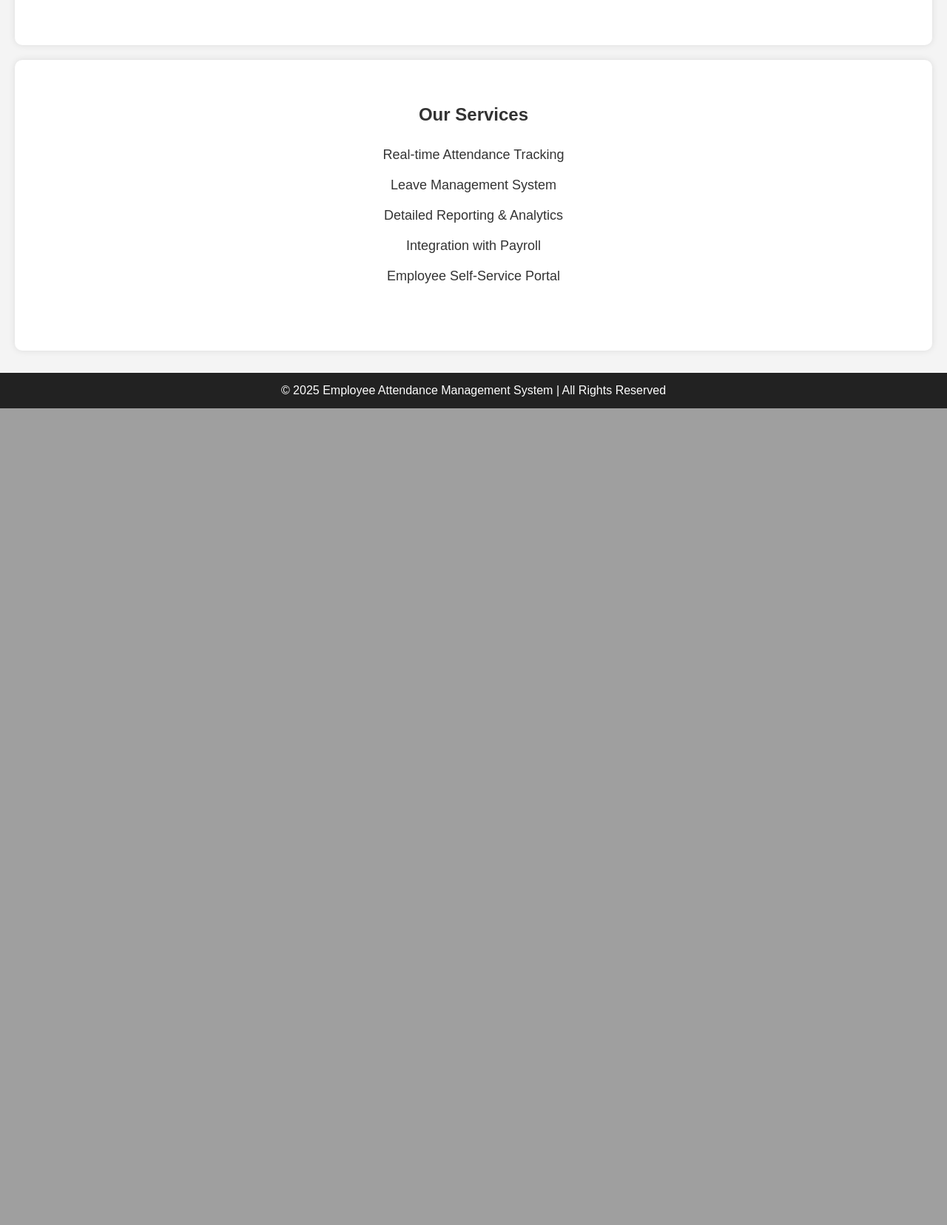
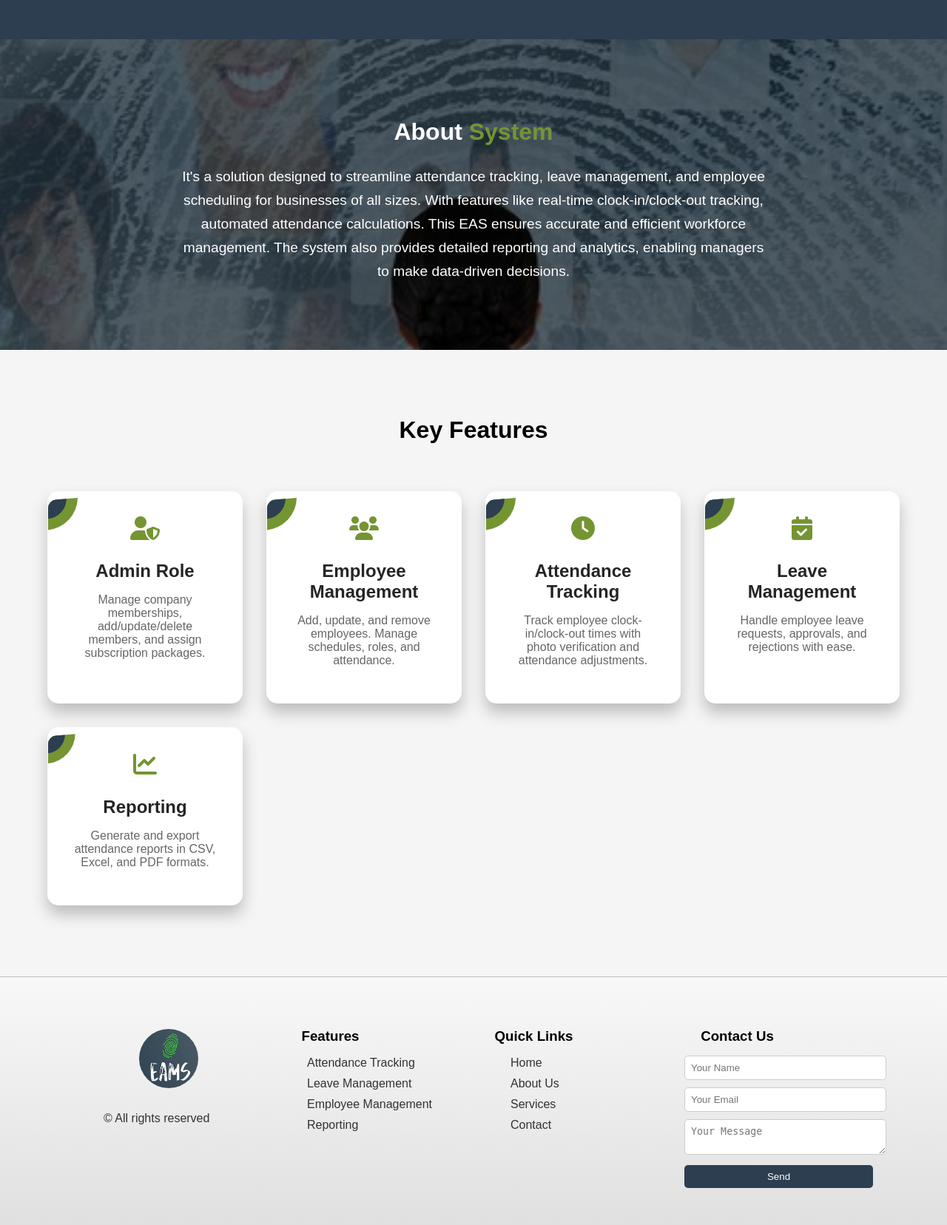
Before and after one commit to ZainAli909192/EAS, a PHP site: page /html/ in a window 1280 px wide. Shown: the part 909-2565 px from the top of the page at 74% size. Before the commit the page ends 1461 px from the top, so only its background shows below. Run offline with PHP 8.4, Linux system fonts and the light colour scheme.

Commit message:
All design files html css and js

```diff
--- a/css/index.css
+++ b/css/index.css
@@ -532,6 +539,7 @@ body {
   font-size: 1.2em;
   margin: 10px 0;
 z-index: 22;
+line-height: 2rem;
 }
 
 /* Slanted Shape */
@@ -544,75 +552,6 @@ z-index: 22;
   z-index: -4;
 }
 
-/* Footer */
-footer {
-  background: var(--primary-color);
-  color: white;
-  padding: 30px 20px;
-  text-align: center;
-}
-
-.footer-container {
-  display: flex;
-  justify-content: space-around;
-  flex-wrap: wrap;
-}
-
-.quick-links h3, .contact-form h3 {
-  font-size: 1.2em;
-  margin-bottom: 10px;
-}
-
-.quick-links ul {
-  list-style: none;
-  padding: 0;
-}
-
-.quick-links ul li {
-  margin: 5px 0;
-}
-
-.quick-links ul li a {
-  color: white;
-  text-decoration: none;
-}
-
-.quick-links ul li a:hover {
-  text-decoration: underline;
-}
-
-/* Contact Form */
-.contact-form form {
-  display: flex;
-  flex-direction: column;
-}
-
-.contact-form input,
-.contact-form textarea {
-  width: 100%;
-  padding: 10px;
-  margin: 5px 0;
-  border: none;
-  border-radius: 5px;
-}
-
-.contact-form button {
-  background: hsl(80, 50%, 30%);
-  color: white;
-  border: none;
-  padding: 10px;
-  cursor: pointer;
-  outline: none;
-}
-
-.contact-form button:hover {
-  background: hsl(80, 50%, 35%);
-}
-
-.rights {
-  margin-top: 20px;
-  font-size: 0.9em;
-}
 
 .main-box {
   display: flex;
@@ -620,16 +559,11 @@ footer {
 }
 
 /* new footer  */
-* {
-  margin: 0;
-  padding: 0;
-  box-sizing: border-box;
-  font-family: Arial, sans-serif;
-}
 
 footer {
   background: linear-gradient(to bottom, #f8f8f8, #e0e0e0);
   padding: 40px 20px;
+  border-top: 1px solid rgb(191, 190, 190);
 }
 
 .footer-container {
@@ -648,16 +582,25 @@ footer {
 
 .footer-column h3 {
   margin-bottom: 15px;
+  color: black;
+  margin-left: -7rem;
+  text-align: center;
 }
 
 .footer-column ul {
   list-style: none;
+text-align: left;
 }
 
 .footer-column ul li {
   margin-bottom: 10px;
+
 }
 
+.footer-column ul li a:hover {
+  color: var(--accent-color);
+  cursor: pointer;
+}
 .footer-column ul li a {
   text-decoration: none;
   color: #333;
@@ -671,11 +614,17 @@ footer {
   border: 1px solid #ccc;
   border-radius: 5px;
 }
-
+footer img{
+  height: 80px;
+  width: 80px;
+  transform: translateY(20px);
+border-radius: 50%;
+margin-bottom: 2rem;
+}
 .footer-column form button {
   width: 100%;
   padding: 8px;
-  background: #333;
+  background: var(--primary-color);
   color: white;
   border: none;
   border-radius: 5px;
--- a/html/add-employee.html
+++ b/html/add-employee.html
@@ -32,7 +32,7 @@
 
         <li><a href="attendance.html">Mark Attendance</a></li>
         <li><a href="apply-leave.html">Apply Leave</a></li>
-        <li><a href="profile.html">Update Profile</a></li>
+        <li><a href="./">Logout</a></li>
       </ul>
 
     </nav>
--- a/html/apply-leave.html
+++ b/html/apply-leave.html
@@ -31,12 +31,9 @@
         <li><a href="leave-management.html">Leave Management</a></li>
         <li><a href="reporting.html">Reports</a></li>
         <li><a href="profile.html">Profile</a></li>
-      </ul>
-
-      <ul>
         <li><a href="attendance.html">Mark Attendance</a></li>
         <li><a href="leave-management.html">Apply Leave</a></li>
-        <li><a href="profile.html">Update Profile</a></li>
+        <li><a href="./">Logout</a></li>
       </ul>
 
     </nav>
--- a/html/attendance.html
+++ b/html/attendance.html
@@ -30,12 +30,10 @@
         <li><a href="leave-management.html">Leave Management</a></li>
         <li><a href="reporting.html">Reports</a></li>
         <li><a href="profile.html">Profile</a></li>
-      </ul>
 
-      <ul>
         <li><a href="attendance.html">Mark Attendance</a></li>
         <li><a href="apply-leave.html">Apply Leave</a></li>
-        <li><a href="profile.html">Update Profile</a></li>
+        <li><a href="./">Logout</a></li>
       </ul>
 
     </nav>
--- a/html/employee-management.html
+++ b/html/employee-management.html
@@ -25,16 +25,14 @@
         like from first or second, one will show at a time-->
       <ul>
         <li><a href="employee-management.html">Manage Employees</a></li>
+        <li><a href="profile.html">Profile</a></li>
         <li><a href="attendance.html">Attendance</a></li>
         <li><a href="leave-management.html">Leave Management</a></li>
         <li><a href="reporting.html">Reports</a></li>
-        <li><a href="profile.html">Profile</a></li>
-
         <li><a href="attendance.html">Mark Attendance</a></li>
         <li><a href="apply-leave.html">Apply Leave</a></li>
-        <li><a href="profile.html">Update Profile</a></li>
+        <li><a href="./">Logout</a></li>
       </ul>
-
     </nav>
   </header>
 
--- a/html/index.html
+++ b/html/index.html
@@ -1,135 +1,221 @@
 <!DOCTYPE html>
 <html lang="en">
 <head>
-    <meta charset="UTF-8">
-    <meta name="viewport" content="width=device-width, initial-scale=1.0">
-    <title>Employee Attendance Management System</title>
-    <style>
-        * {
-            margin: 0;
-            padding: 0;
-            box-sizing: border-box;
-            font-family: Arial, sans-serif;
-            scroll-behavior: smooth;
-        }
-
-        body {
-            background-color: #f4f4f4;
-            color: #333;
-        }
-
-        /* Header & Navigation */
-        header {
-            background: #333;
-            color: white;
-            text-align: center;
-            padding: 20px;
-            font-size: 24px;
-        }
-
-        nav {
-            display: flex;
-            justify-content: center;
-            background: #444;
-            padding: 10px;
-            position: sticky;
-            top: 0;
-            width: 100%;
-            z-index: 1000;
-        }
-
-        nav a {
-            color: white;
-            text-decoration: none;
-            padding: 10px 20px;
-            margin: 0 10px;
-            background: #555;
-            border-radius: 5px;
-            transition: 0.3s;
-        }
-
-        nav a:hover {
-            background: #777;
-        }
-
-        /* Sections */
-        section {
-            padding: 60px;
-            text-align: center;
-        }
-
-        #home {
-            background: url('background.jpg') no-repeat center center/cover;
-            color: white;
-            height: 80vh;
-            display: flex;
-            flex-direction: column;
-            justify-content: center;
-            align-items: center;
-        }
-
-        #about, #services {
-            background: white;
-            box-shadow: 0px 0px 10px rgba(0, 0, 0, 0.1);
-            margin: 20px;
-            border-radius: 10px;
-        }
-
-        #services ul {
-            list-style: none;
-            padding: 20px;
-        }
-
-        #services ul li {
-            font-size: 18px;
-            padding: 10px;
-        }
-
-        /* Footer */
-        footer {
-            background: #222;
-            color: white;
-            text-align: center;
-            padding: 15px;
-            margin-top: 30px;
-        }
-
-    </style>
+  <meta charset="UTF-8">
+  <meta name="viewport" content="width=device-width, initial-scale=1.0">
+  <title>Membership Management System</title>
+  <link rel="stylesheet" href="../css/index.css">
+  <link rel="stylesheet" href="https://cdnjs.cloudflare.com/ajax/libs/font-awesome/6.0.0/css/all.min.css">
 </head>
 <body>
+  <!-- Navbar -->
+  <nav class="navbar">
+    <div class="navbar-logo">
+      <img src="../img/logo.jpg" alt="Logo">
+    </div>
+    <ul class="navbar-links">
+      <li><a href="#features"> Home</a></li>
+      <li><a href="#features"> About us</a></li>
+      <li><a href="#features"> Features</a></li>
+      <li><a href="#contact"> Contact</a></li>
+    </ul>
+    <a href="./login.html" class="navbar-button">
+      <button class="btn-primary"><i class="fas fa-sign-in-alt"></i> Login</button>
+    </a>
+    <div class="navbar-toggle">
+      <div class="bar"></div>
+      <div class="bar"></div>
+      <div class="bar"></div>
+    </div>
+  </nav>
 
-    <header>Employee Attendance Management System</header>
+  <!-- Hero Section -->
+  <section class="hero">
+    <div class="hero-content">
+      <h1>Welcome to the Employees Management System</h1>
+      <p>Efficiently manage your employees, attendance, and leave requests with our all-in-one solution.</p>
+      <div class="hero-buttons">
+        <a href="./register.html" class="btn-primary">Get Started</a>
+        <a href="#features" class="btn-primary">Learn More</a>
+      </div>
+    </div>
+    <div class="hero-image">
+      <img src="https://img.freepik.com/free-photo/businessman-using-application-contact-with-his-colleagues_1134-644.jpg?ga=GA1.1.572590152.1728395548&semt=ais_hybrid" alt="Membership Management">
+    </div>
+    <!-- Curvy Background SVG -->
 
-    <nav>
-        <a href="#home">Home</a>
-        <a href="#about">About</a>
-        <a href="#services">Services</a>
-    </nav>
+    <div class="curvy-bg">
+      <svg viewBox="0 0 1440 160" xmlns="http://www.w3.org/2000/svg">
+        <path
+          fill="var(--primary-color)"
+          fill-opacity="1"
+          d="M0,80L48,74.6C96,69,192,58,288,64C384,70,480,90,576,90.6C672,90,768,70,864,64C960,58,1056,70,1152,74.6C1248,80,1344,80,1392,80L1440,80L1440,160L1392,160C1344,160,1248,160,1152,160C1056,160,960,160,864,160C768,160,672,160,576,160C480,160,384,160,288,160C192,160,96,160,48,160L0,160Z"
+        ></path>
+      </svg>
+    </div>
+  </section>
 
-    <section id="home">
-        <h1>Welcome to Our Employee Attendance System</h1>
-        <p>Manage employee attendance efficiently and seamlessly.</p>
-    </section>
+  <!-- Hero Section 2 -->
+  <section class="hero hero2">
+    <div class="hero-image">
+      <img src="https://img.freepik.com/premium-vector/video-call-conference-working-from-home-colleagues-different-nationalities-ages-talk_976307-2922.jpg?ga=GA1.1.572590152.1728395548&semt=ais_hybrid" alt="Membership Management">
+    </div>
 
-    <section id="about">
-        <h2>About Us</h2>
-        <p>Our Employee Attendance Management System helps organizations track employee attendance, leave management, and reporting efficiently. Our goal is to improve workforce management through an easy-to-use system.</p>
-    </section>
+    <div class="hero-content">
+      <h2>Transform Your Business with Our All-in-One Solution</h2>
+      <p>Streamline your employee management, attendance tracking, and leave requests with our cutting-edge platform. Say goodbye to tedious paperwork and hello to increased productivity!</p>
+      <div class="curvy-bg">
+        <svg viewBox="0 0 1440 160" xmlns="http://www.w3.org/2000/svg">
+          <path
+            fill="var(--primary-color)"
+            fill-opacity="1"
+            d="M0,80L48,74.6C96,69,192,58,288,64C384,70,480,90,576,90.6C672,90,768,70,864,64C960,58,1056,70,1152,74.6C1248,80,1344,80,1392,80L1440,80L1440,160L1392,160C1344,160,1248,160,1152,160C1056,160,960,160,864,160C768,160,672,160,576,160C480,160,384,160,288,160C192,160,96,160,48,160L0,160Z"
+          ></path>
+        </svg>
+      </div>
+    </div>
+    <!-- Curvy Background SVG -->
 
-    <section id="services">
-        <h2>Our Services</h2>
-        <ul>
-            <li>Real-time Attendance Tracking</li>
-            <li>Leave Management System</li>
-            <li>Detailed Reporting & Analytics</li>
-            <li>Integration with Payroll</li>
-            <li>Employee Self-Service Portal</li>
-        </ul>
-    </section>
+  </section>
 
+    <!-- About Section -->
+    <section class="about">
+      <div class="about-content">
+          <h2>About <span style="color: var(--accent-color)">System</span></h2>
+
+          <div class="main-box">
+
+            <p class="brief">
+              It's a  solution designed to streamline attendance tracking,
+            leave management, and employee scheduling for businesses of all sizes.
+            With features like real-time clock-in/clock-out tracking,
+            automated attendance calculations. This EAS ensures accurate and efficient
+             workforce management. The system also provides detailed reporting and analytics,
+             enabling managers to make data-driven decisions.
+          </p>
+        </div>
+      </div>
+  </section>
+
+<!-- Features Section -->
+<section id="features" class="features">
+
+  <h2>Key Features</h2>
+
+    <div class="features-grid">
+      <!-- Feature 1: Admin Role -->
+      <div class="feature-card">
+        <div class="feature-icon">
+          <i class="fas fa-user-shield"></i>
+        </div>
+        <h3>Admin Role</h3>
+        <p>Manage company memberships, add/update/delete members, and assign subscription packages.</p>
+      </div>
+
+      <!-- Feature 2: Employee Management -->
+      <div class="feature-card">
+        <div class="feature-icon">
+          <i class="fas fa-users"></i>
+        </div>
+        <h3>Employee Management</h3>
+        <p>Add, update, and remove employees. Manage schedules, roles, and attendance.</p>
+      </div>
+
+      <!-- Feature 3: Attendance Tracking -->
+      <div class="feature-card">
+        <div class="feature-icon">
+          <i class="fas fa-clock"></i>
+        </div>
+        <h3>Attendance Tracking</h3>
+        <p>Track employee clock-in/clock-out times with photo verification and attendance adjustments.</p>
+      </div>
+
+      <!-- Feature 4: Leave Management -->
+      <div class="feature-card">
+        <div class="feature-icon">
+          <i class="fas fa-calendar-check"></i>
+        </div>
+        <h3>Leave Management</h3>
+        <p>Handle employee leave requests, approvals, and rejections with ease.</p>
+      </div>
+
+      <!-- Feature 5: Reporting -->
+      <div class="feature-card">
+        <div class="feature-icon">
+          <i class="fas fa-chart-line"></i>
+        </div>
+        <h3>Reporting</h3>
+        <p>Generate and export attendance reports in CSV, Excel, and PDF formats.</p>
+      </div>
+    </div>
+
+  </section>
+
+  <!-- About Section -->
+  <!-- <section id="about" class="about">
+    <h2>About the System</h2>
+    <p>
+      Our Membership Management System is designed to streamline the management of company memberships, employees, attendance, and leave requests. Whether you're an admin managing multiple companies or a company admin managing employees, our system provides the tools you need to stay organized and efficient.
+    </p>
+  </section> -->
+
+    <!-- Footer Section -->
     <footer>
-        &copy; 2025 Employee Attendance Management System | All Rights Reserved
+        <div class="footer-container">
+            <!-- Features Section -->
+            <div class="footer-column">
+                <img  src="../img/logo.jpg" alt="">
+                <ul>
+
+               <li>
+
+                 <a href="./">&copy; All rights reserved</a>
+               </li>
+                </ul>
+            </div>
+            <div class="footer-column">
+                <h3>Features</h3>
+                <ul>
+                    <li><a href="#">Attendance Tracking</a></li>
+                    <li><a href="#">Leave Management</a></li>
+                    <li><a href="#">Employee Management</a></li>
+                    <li><a href="#">Reporting</a></li>
+                </ul>
+            </div>
+
+            <!-- Quick Links Section -->
+            <div class="footer-column">
+                <h3>Quick Links</h3>
+                <ul>
+                    <li><a href="#">Home</a></li>
+                    <li><a href="#">About Us</a></li>
+                    <li><a href="#">Services</a></li>
+                    <li><a href="#">Contact</a></li>
+                </ul>
+            </div>
+
+            <!-- Contact Form -->
+            <div class="footer-column">
+                <h3>Contact Us</h3>
+                <form>
+                    <input type="text" placeholder="Your Name" required>
+                    <input type="email" placeholder="Your Email" required>
+                    <textarea placeholder="Your Message" required></textarea>
+                    <button type="submit">Send</button>
+                </form>
+            </div>
+        </div>
     </footer>
 
+  <!-- Scripts -->
+  <script>
+    // Toggle mobile menu
+    const toggleButton = document.querySelector('.navbar-toggle');
+    const navbarLinks = document.querySelector('.navbar-links');
+
+    toggleButton.addEventListener('click', () => {
+      navbarLinks.classList.toggle('active');
+    });
+  </script>
 </body>
 </html>
--- a/html/leave-management.html
+++ b/html/leave-management.html
@@ -33,7 +33,7 @@
 
       <li><a href="attendance.html">Mark Attendance</a></li>
       <li><a href="apply-leave.html">Apply Leave</a></li>
-      <li><a href="profile.html">Update Profile</a></li>
+      <li><a href="./">Logout</a></li>
     </ul>
 
   </nav>
--- a/html/profile.html
+++ b/html/profile.html
@@ -32,7 +32,7 @@
 
         <li><a href="attendance.html">Mark Attendance</a></li>
         <li><a href="apply-leave.html">Apply Leave</a></li>
-        <li><a href="profile.html">Update Profile</a></li>
+        <li><a href="./">Logout</a></li>
       </ul>
 
     </nav>
--- a/html/reporting.html
+++ b/html/reporting.html
@@ -32,7 +32,7 @@
 
         <li><a href="attendance.html">Mark Attendance</a></li>
         <li><a href="apply-leave.html">Apply Leave</a></li>
-        <li><a href="profile.html">Update Profile</a></li>
+        <li><a href="./">Logout</a></li>
       </ul>
 
     </nav>
```
Also changed, not shown: other parts of css/index.css (+33 -1 lines).
